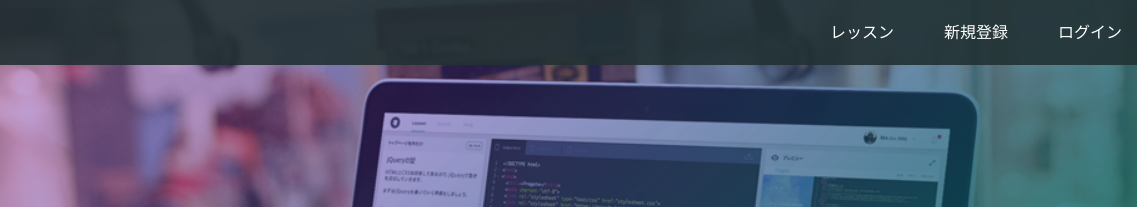
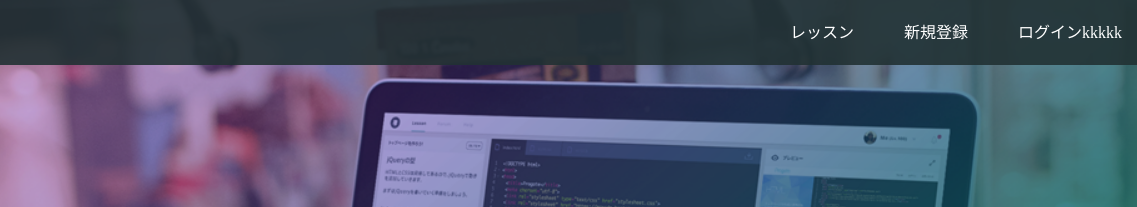
Before and after one commit to ch4npu9/first_training, a plain HTML site: page index.html in a window 1280 px wide. Shown: the top 207 px of the page, 143-1280 px from the left. Drawn offline with Linux system fonts and the light colour scheme.

Commit message:
Update index.html

```diff
--- a/index.html
+++ b/index.html
@@ -17,7 +17,7 @@
       <div class="header-right">
         <a href="#">レッスン</a>
         <a href="#">新規登録</a>
-        <a href="#" class="login">ログイン</a>
+        <a href="#" class="login">ログインkkkkk</a>
       </div>
     </div>
   </header>
```
